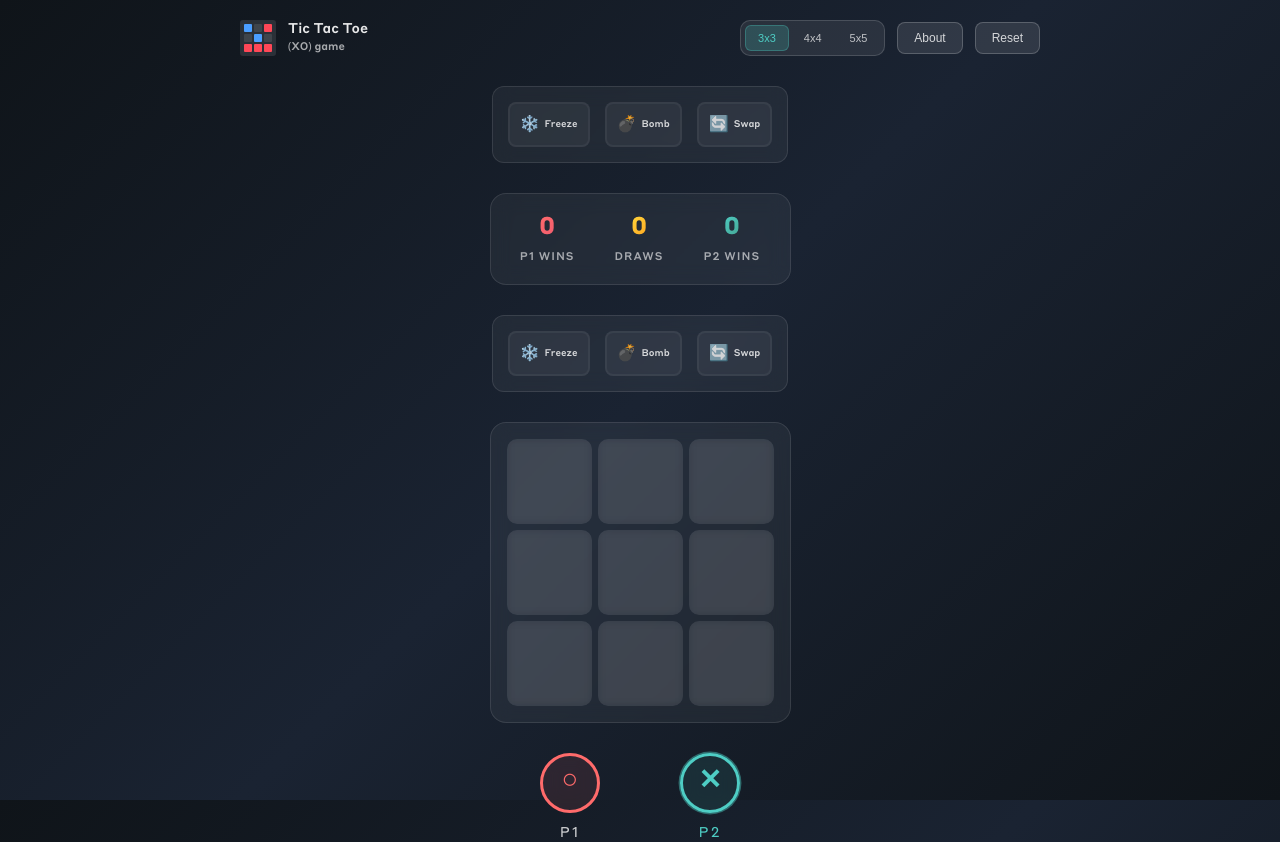
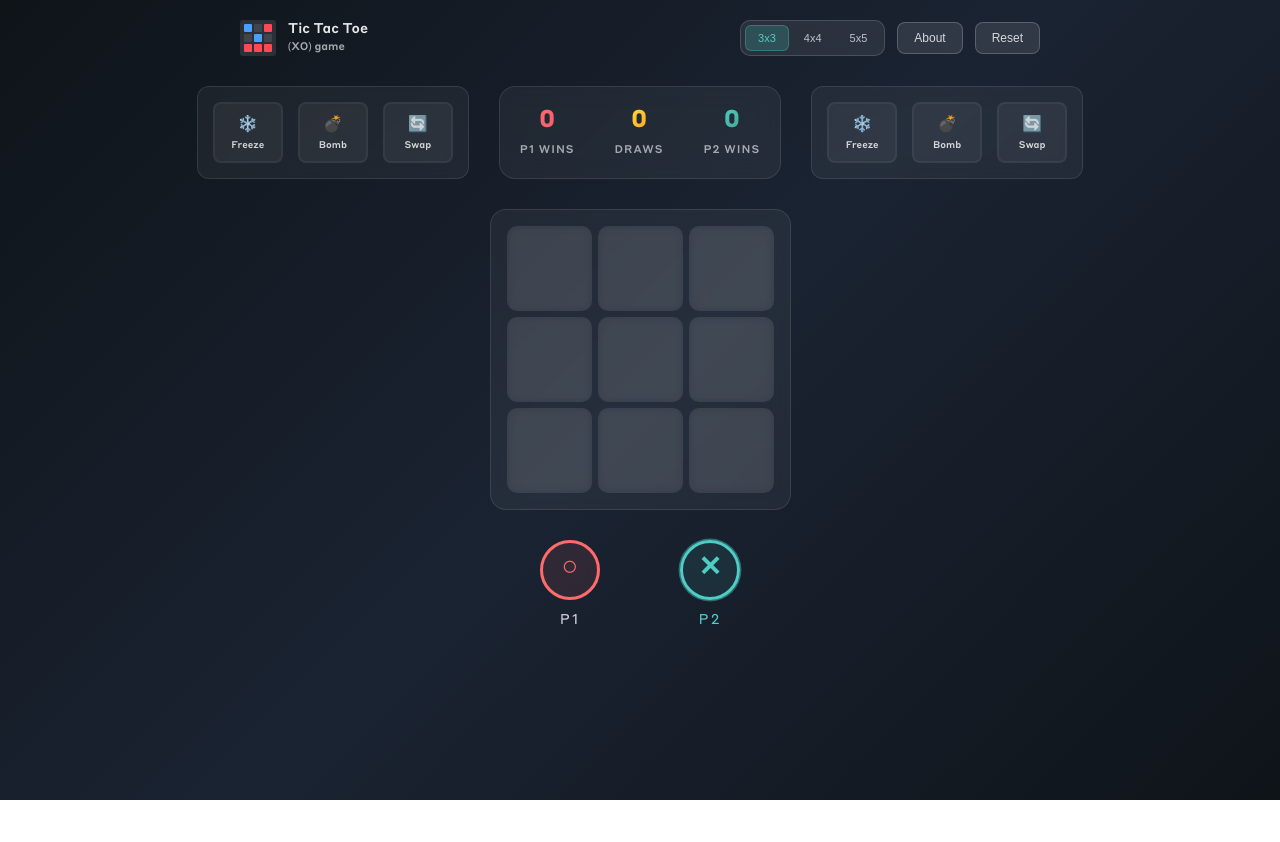
Before and after one commit to mahmoudalnkeeb/tic-tac-toe-multiplayer, a Next.js app: page / in a window 1280 px wide. After the commit the page ends 800 px from the top, so only its background shows below. Built offline with nearby package versions, Linux system fonts and the light colour scheme.

Commit message:
feat(XOGame): align player power-up menus with game stats and improve power-up button UI

```diff
--- a/src/components/XOGame/PowerUps/PowerUps.module.scss
+++ b/src/components/XOGame/PowerUps/PowerUps.module.scss
@@ -16,6 +16,7 @@
   border-radius: 8px;
   cursor: pointer;
   display: flex;
+  flex-direction: column;
   align-items: center;
   gap: 5px;
   min-width: 70px;
--- a/src/components/XOGame/XOGame.jsx
+++ b/src/components/XOGame/XOGame.jsx
@@ -9,9 +9,12 @@ import s from "./XOGame.module.scss";
 const XOGame = () => {
   return (
     <section className={s.game}>
-      <PowerUps player="p1" />
-      <GameStats />
-      <PowerUps player="p2" />
+      <div className={s.wrapper}>
+        <PowerUps player="p1" />
+        <GameStats />
+        <PowerUps player="p2" />
+      </div>
+
       <XOBoard />
       <PlayerTurnIndicator />
     </section>
--- a/src/components/XOGame/XOGame.module.scss
+++ b/src/components/XOGame/XOGame.module.scss
@@ -4,6 +4,11 @@
   display: flex;
   flex-direction: column;
   align-items: center;
+  gap: 30px;
+}
+
+.game .wrapper {
+  display: flex;
   gap: 30px;
 }
 
```
